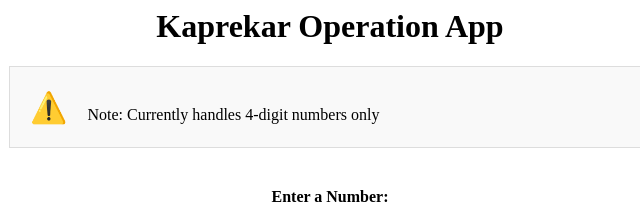
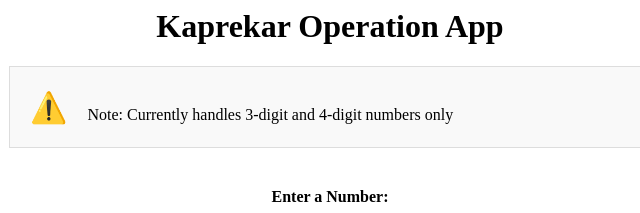
Before and after one commit to ashmystic/kaprekar-operation, a plain HTML site: page index.html in a window 1280 px wide. Shown: the top 213 px of the page, 310-950 px from the left. Drawn offline with Linux system fonts and the light colour scheme.

Commit message:
Update to include 3-digit numbers

```diff
--- a/index.html
+++ b/index.html
@@ -15,7 +15,7 @@
 <div class="info-block row-item">
   <span class="info-icon">⚠️</span>
   <div>
-    <p class="info-text">Note: Currently handles 4-digit numbers only</p>
+    <p class="info-text">Note: Currently handles 3-digit and 4-digit numbers only</p>
   </div>
 </div>
 
```
